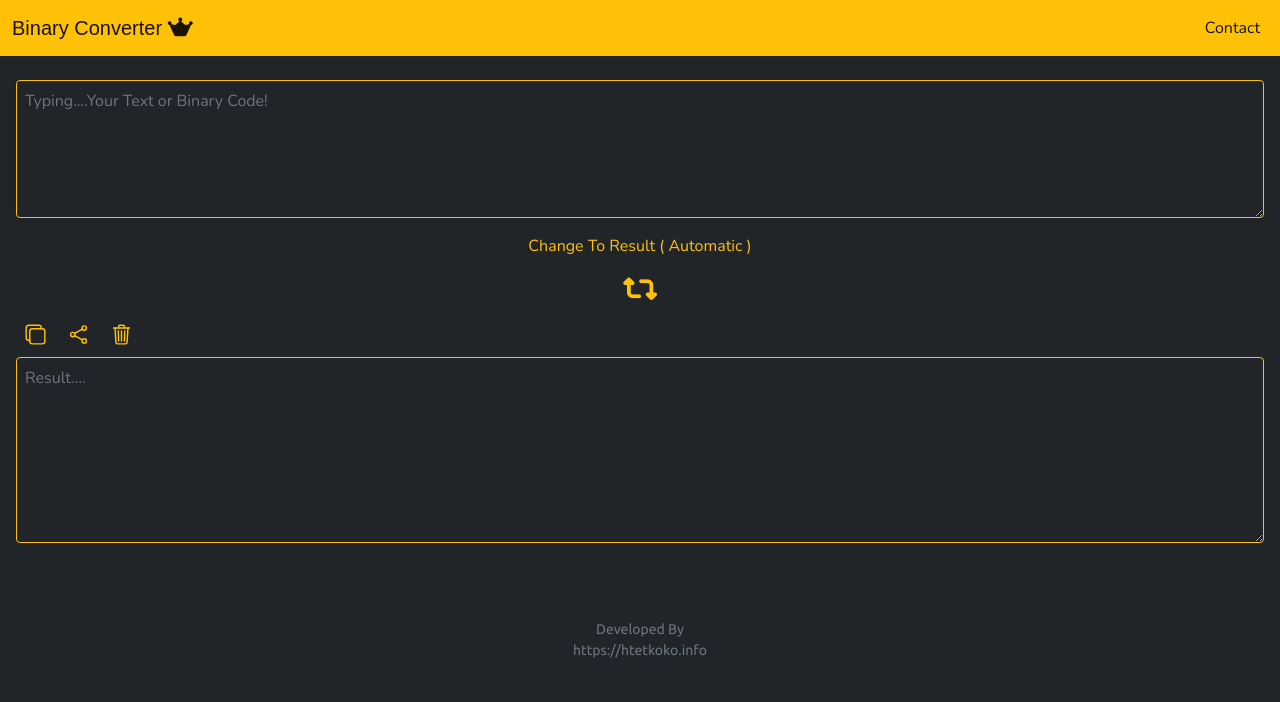
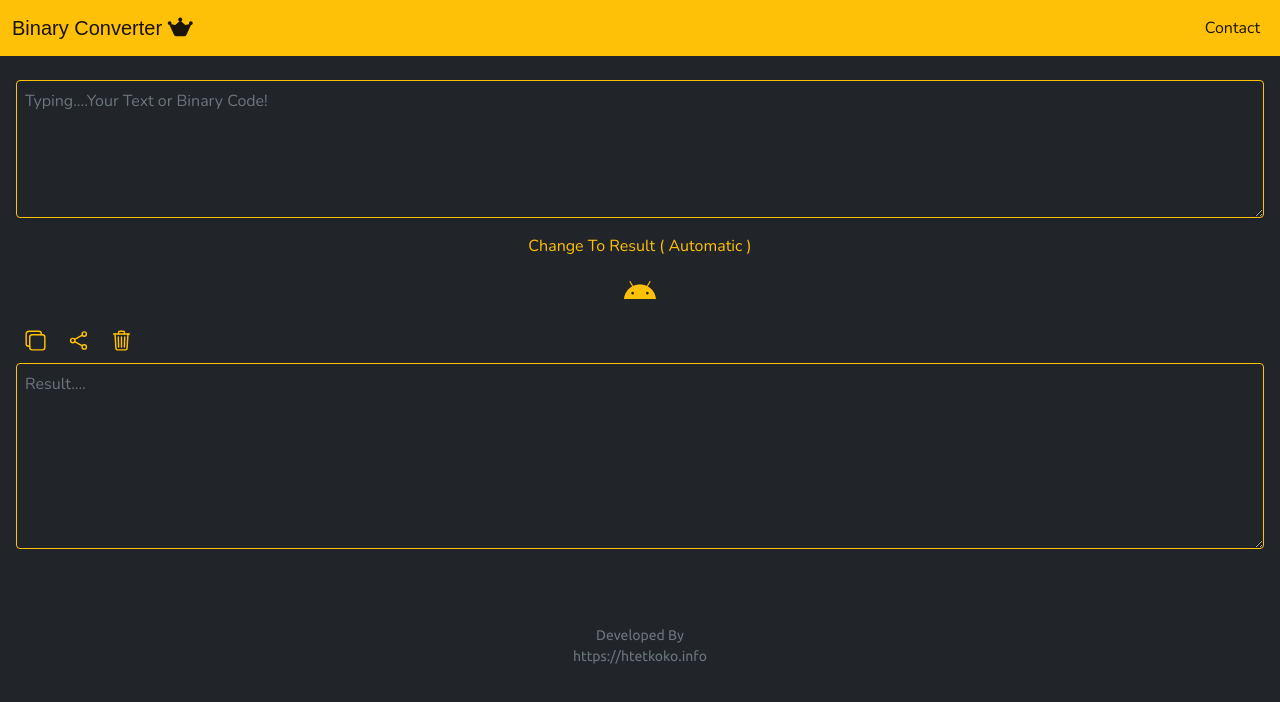
Before and after one commit to htetkokoblog/binary-converter, a plain HTML site: page index.html in a window 1280 px wide. Drawn offline with nearby package versions, Linux system fonts and the light colour scheme; a web font is replaced by a local one.

Commit message:
Update index.html

```diff
--- a/index.html
+++ b/index.html
@@ -43,9 +43,6 @@
         font-size: 14px;
         font-family: "Ubuntu", sans-serif;
     }
-    #icon{
-      font-size: 30px;
-    }
     ion-icon {
       font-size: 23px;
     }
@@ -71,7 +68,7 @@
         <textarea ng-model="input" rows="5" placeholder="Typing....Your Text or Binary Code!" class="mb-3 p-2 form-control bg-dark text-light shadow-sm border border-1 border-warning" ng-change="convert(input)" ></textarea>
         <div class="text-warning text-center mb-3">
           <p>Change To Result ( Automatic )</p>
-          <i class="fa-solid fa-retweet" id="icon"></i>
+          <ion-icon name="logo-android" size="large"></ion-icon>
         </div>
         <div class="text-start text-warning px-2 my-1" id="btn">
           <ion-icon name="copy-outline" ng-click="copy(result)"></ion-icon>
```
